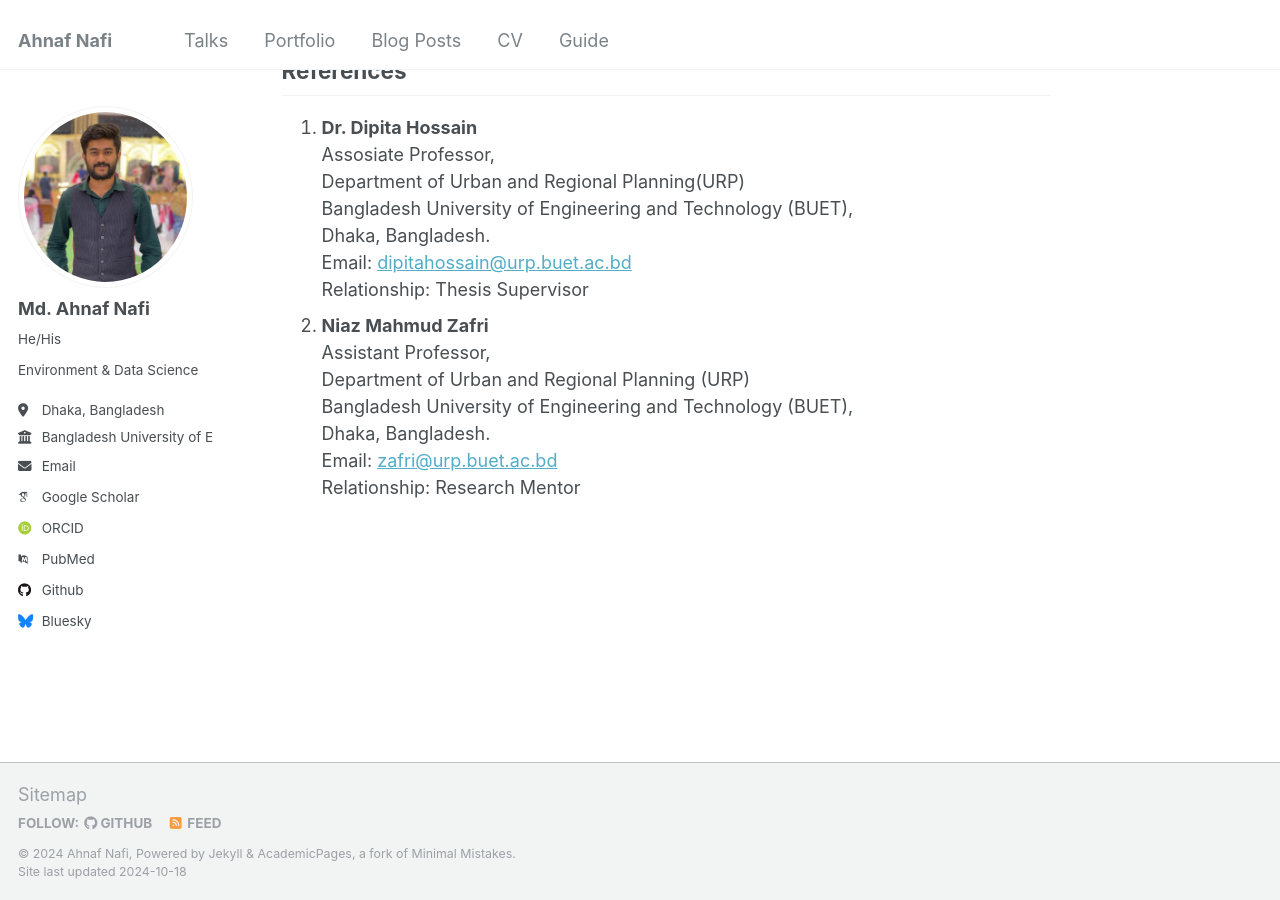
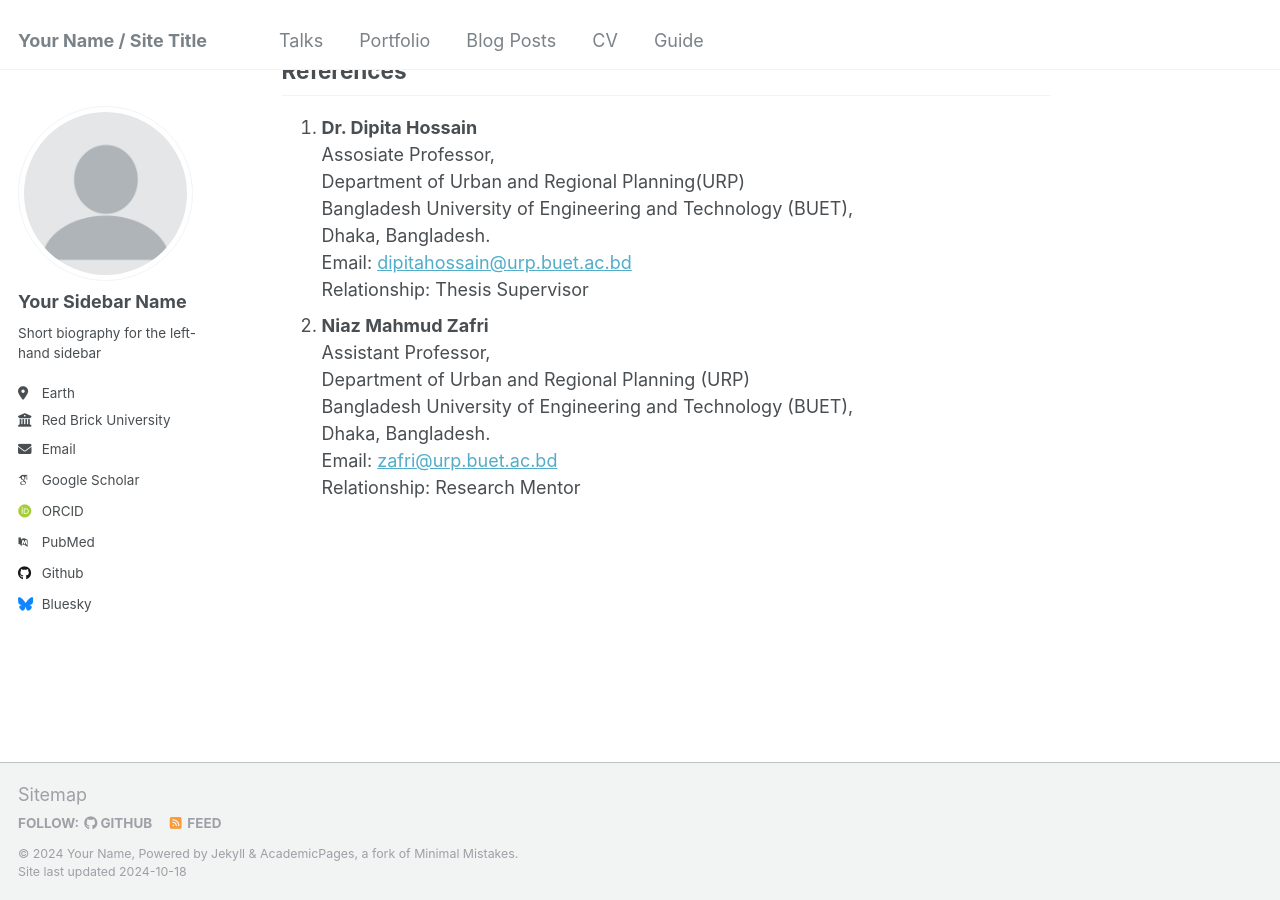
Before and after one commit to NafixData/ahnafnafi, a Jekyll site: the page built from _pages/about.md, in a window 1280 px wide and 900 px high, scrolled down 1591 px. Built offline with Jekyll 4.4.1, drawn with Linux system fonts in a browser that asks for light colours; some web fonts are replaced.

Commit message:
Update _config.yml

```diff
--- a/_config.yml
+++ b/_config.yml
@@ -1,26 +1,34 @@
+# Welcome to Jekyll!
+#
+# This config file is meant for settings that affect your entire site, values
+# which you are expected to set up once and rarely need to edit after that.
+# For technical reasons, this file is *NOT* reloaded automatically when you use
+# `jekyll serve -l -H localhost`. If you change this file, please restart the
+# server process.
+
 # Basic Site Settings
 locale                   : "en-US"
-title                    : "Ahnaf Nafi"
+title                    : "Your Name / Site Title"
 title_separator          : "-"
-name                     : &name "Ahnaf Nafi"
-description              : &description "Learning, trying, exploring and it's a loop!"
-url                      : #"https://ahnafnafi.github.io"
+name                     : &name "Your Name"
+description              : &description "personal description"
+url                      : https://academicpages.github.io # the base hostname & protocol for your site e.g. "https://mmistakes.github.io"
 baseurl                  : "" # the subpath of your site, e.g. "/blog"
-repository               : #"NafixData/ahnafnafi.github.io"
+repository               : "academicpages/academicpages.github.io"
 
 # Site Author - The following control what appear as part of the author content on the side bar.
 #               If a field is blank the icon and link will not appear, otherwise it will be shown.
 #               Additional customization can be done by editing /_includes/author-profile.html
 author:
   # Biographic information
-  avatar           : "https://github.com/NafixData/ahnafnafi/blob/master/images/Dp.png?raw=true"
-  name             : "Md. Ahnaf Nafi"
-  pronouns         : "He/His"
-  bio              : "Environment & Data Science"
-  location         : "Dhaka, Bangladesh"
-  employer         : "Bangladesh University of Engineering and Technology"
+  avatar           : "profile.png"
+  name             : "Your Sidebar Name"
+  pronouns         : # example: "she/her"
+  bio              : "Short biography for the left-hand sidebar"
+  location         : "Earth"
+  employer         : "Red Brick University"
   uri              : # URL
-  email            : "ahnafnafi98@gmail.com"
+  email            : "none@example.org"
 
   # Academic websites
   arxiv            : # URL - Update with the correct link to your profile
```
